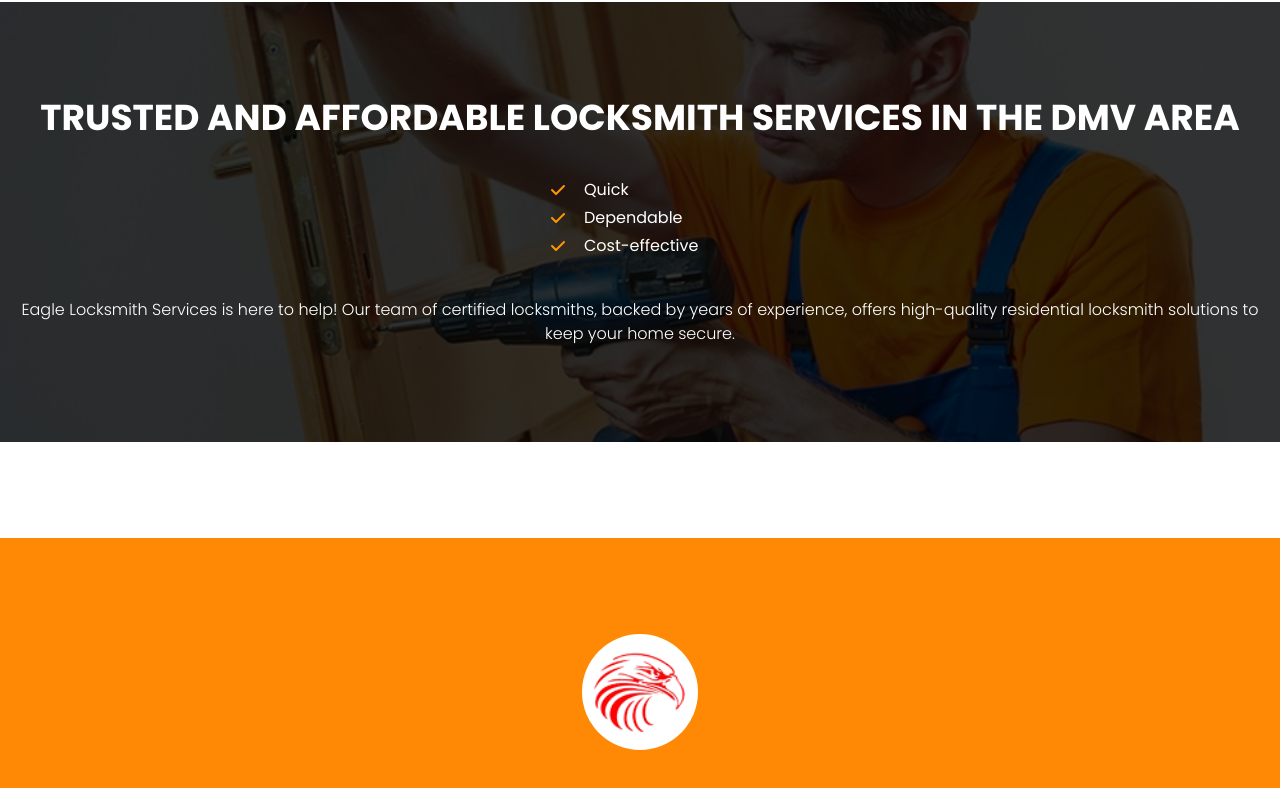
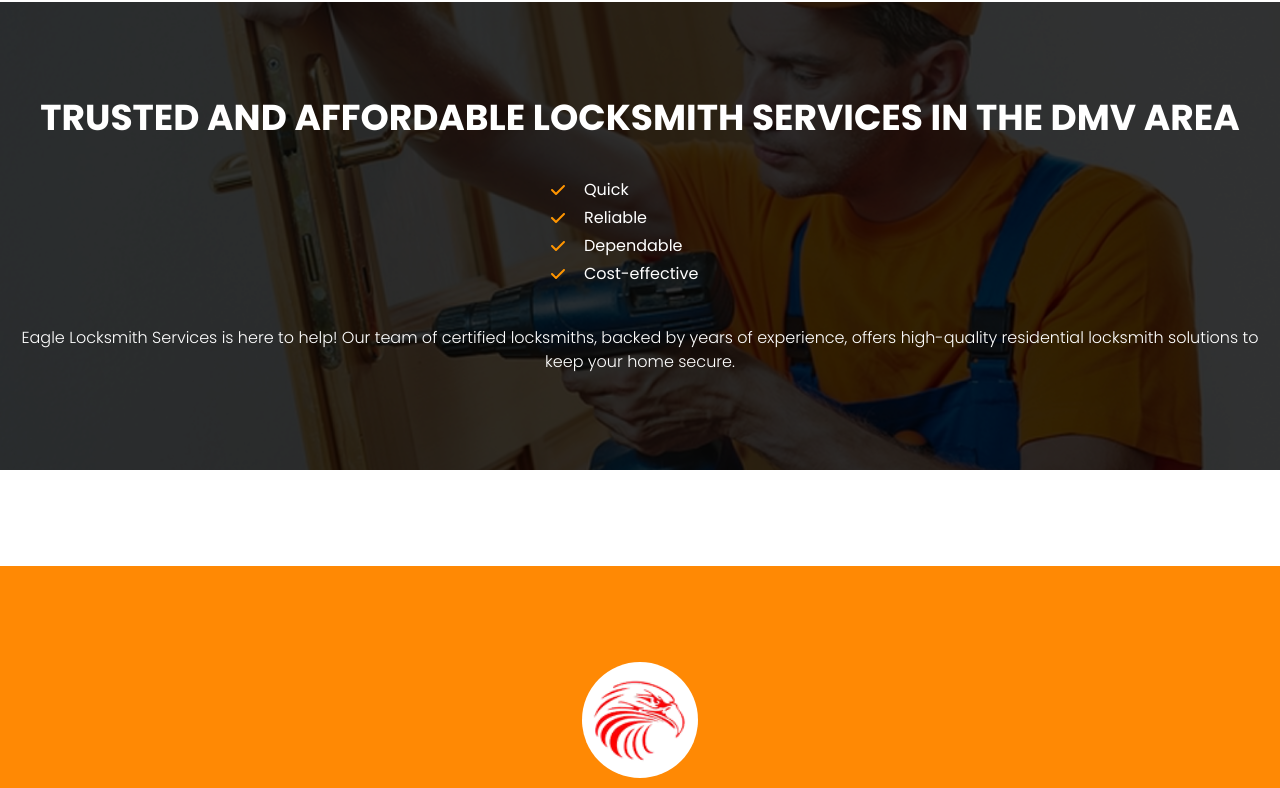
Before and after one commit to wilhelmusolejr/eagle-locksmith, a Next.js app: page / in a window 1280 px wide. Shown: the part 5370-6158 px from the top of the page. Built offline with nearby package versions, Linux system fonts and the light colour scheme.

Commit message:
added banner item component

```diff
--- a/src/app/page.js
+++ b/src/app/page.js
@@ -24,6 +24,7 @@
 import ServiceCard from "@/components/ServiceCard";
 import AdvancedItem from "@/components/AdvancedItem";
 import SectionHeading from "@/components/SectionHeading";
+import BannerItem from "@/components/BannerItem";
 
 export default function Home() {
   let servicesList = [
@@ -155,9 +156,7 @@
           </div>
           {/* right */}
           <div className="">
-            <h2 className="text-4xl font-bold uppercase color-primary">
-              Eagle locksmith services
-            </h2>
+            <SectionHeading>Eagle locksmith services</SectionHeading>
             <p className="pt-2 font-medium text-blue-700">
               Get the best quality security solutions for all your lock and
               key-related issues with us in Maryland, DC And Virginia.
@@ -273,25 +272,15 @@
       {/* BANNER */}
       <div className="px-5 py-24 my-24 text-center text-white bg-black bsad">
         <div className="container relative z-10">
-          <h2 className="text-4xl font-bold uppercase ">
+          <SectionHeading>
             Trusted and affordable locksmith services in the DMV area
-          </h2>
+          </SectionHeading>
           <div className="flex flex-col items-center justify-center gap-1 my-10">
             {/* check card */}
-            <div className="flex items-center w-48 gap-3 ">
-              <FontAwesomeIcon icon={faCheck} className="w-7 text-orange" />
-              <h2 className="">Quick</h2>
-            </div>
-            {/* check card */}
-            <div className="flex items-center w-48 gap-3 ">
-              <FontAwesomeIcon icon={faCheck} className="w-7 text-orange" />
-              <h2 className="">Dependable</h2>
-            </div>
-            {/* check card */}
-            <div className="flex items-center w-48 gap-3 ">
-              <FontAwesomeIcon icon={faCheck} className="w-7 text-orange" />
-              <h2 className="">Cost-effective</h2>
-            </div>
+            <BannerItem icon={faCheck} title="Quick" />
+            <BannerItem icon={faCheck} title="Reliable" />
+            <BannerItem icon={faCheck} title="Dependable" />
+            <BannerItem icon={faCheck} title="Cost-effective" />
           </div>
 
           <p className="font-light">
@@ -387,7 +376,7 @@
 
           <div className="flex flex-col gap-5 mt-10">
             {advancedSecurityList.map((item, index) => (
-              <AdvancedItem key={index} paragraph={item} />
+              <AdvancedItem key={index} icon={faCheckDouble} paragraph={item} />
             ))}
           </div>
         </div>
--- a/src/components/AdvancedItem.js
+++ b/src/components/AdvancedItem.js
@@ -1,13 +1,11 @@
-import { faCheckDouble } from "@fortawesome/free-solid-svg-icons";
-
 import Icon from "./Icon";
 
-export default function AdvancedItem({ paragraph }) {
+export default function AdvancedItem({ icon, paragraph }) {
   return (
     <div className="flex items-center gap-3 list-card">
       {/* icon */}
       <div className="">
-        <Icon icon={faCheckDouble} className="text-orange w-5" />
+        <Icon icon={icon} className="text-orange w-5" />
       </div>
 
       {/* paragraph */}
--- /dev/null
+++ b/src/components/BannerItem.js
@@ -0,0 +1,10 @@
+import Icon from "./Icon";
+
+export default function BannerItem({ icon, title }) {
+  return (
+    <div className="flex items-center w-48 gap-3 ">
+      <Icon icon={icon} className="w-7 text-orange" />
+      <h2 className="">{title}</h2>
+    </div>
+  );
+}
```
